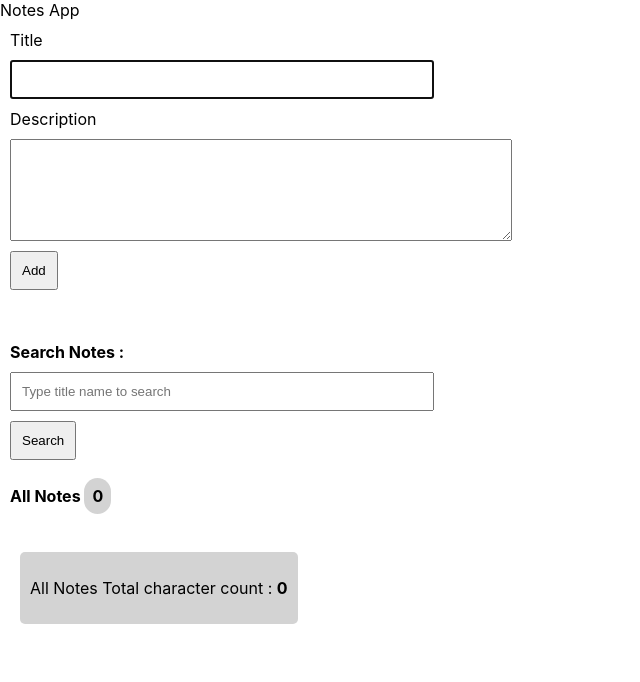
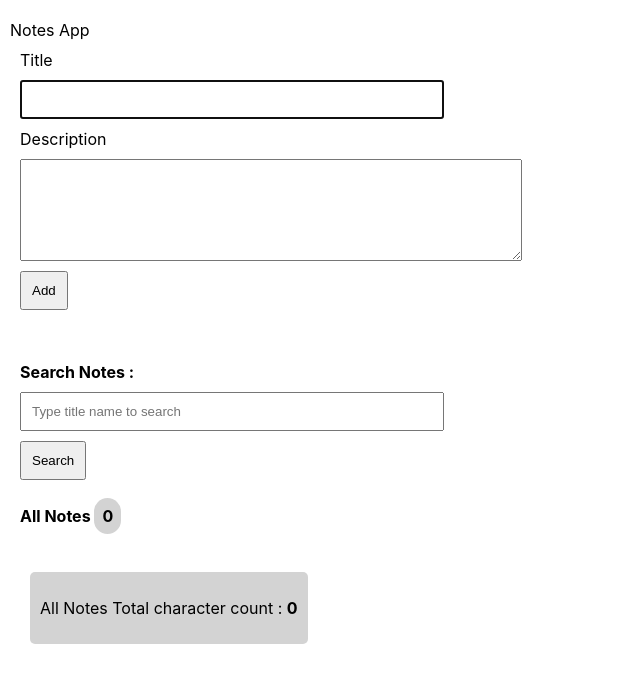
Before and after one commit to ManojCodeNew/NotesApp, a React (Create React App) app: page / in a window 1280 px wide. Shown: the top 682 px of the page, without its empty margins (0-640 px from the left). Built offline with nearby package versions, Linux system fonts and the light colour scheme.

Commit message:
notes-app: changed container style

```diff
--- a/src/App.js
+++ b/src/App.js
@@ -3,6 +3,11 @@ import { useLocalStorage } from "./Hooks/useLocalStorage";
 import CharCalculation from "./Components/CharCalculation";
 
 const styles = {
+  container : {
+      margin: '10px',
+      marginTop : '20px',
+
+  },
   main: {
     display: 'flex',
     flexDirection: 'column',
@@ -191,7 +196,7 @@ function App() {
   }
 
   return (
-    <div >
+    <div style={styles.container}>
       Notes App
       {/* Add notes */}
       <div style={styles.main}>
```
